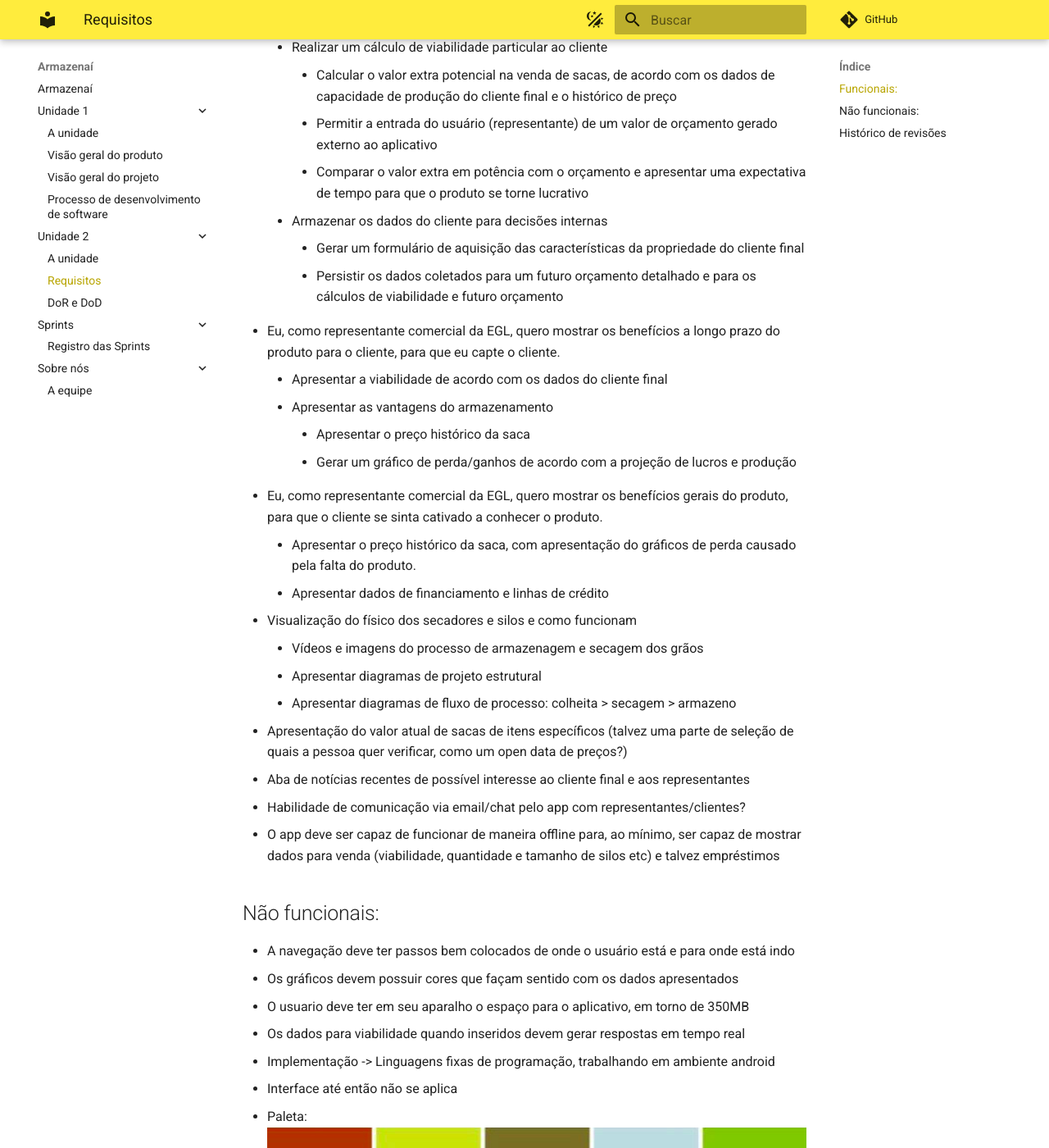
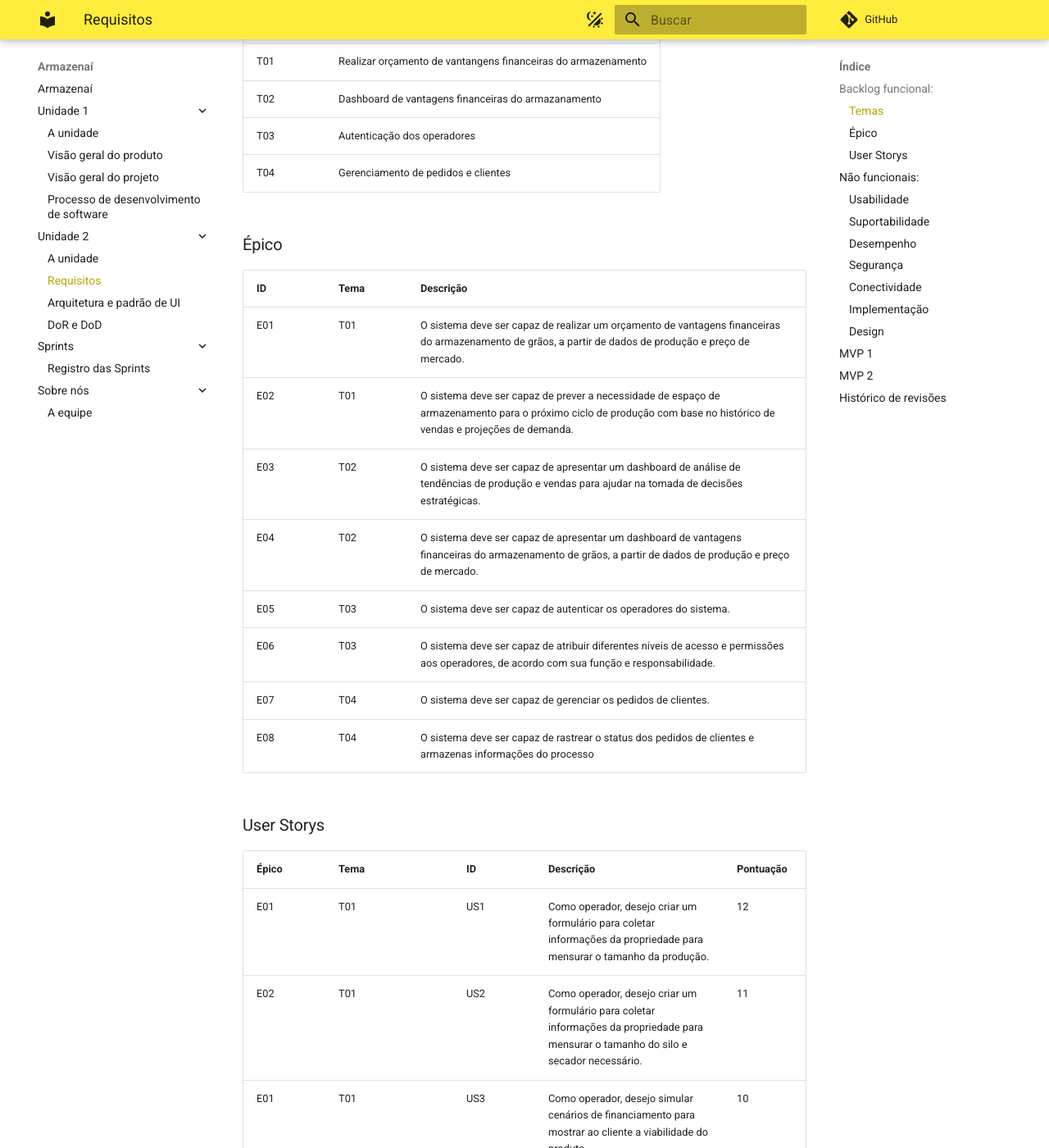
Before and after one commit to mdsreq-fga-unb/2023.1-Armazenai, an MkDocs documentation site: the page built from docs/Unidade 2/requisitos.md, in a window 1280 px wide and 1400 px high, scrolled down 270 px. Shown: the whole window at 82% size. Built offline with MkDocs 1.6.1 and Material for MkDocs 9.7.7, drawn with Linux system fonts in a browser that asks for light colours; comment, search, counter and statistics services are not loaded; some of the changed text lies outside the part shown.

Commit message:
docs: update requisitos and create arquitetura

```diff
--- a/docs/Unidade 2/requisitos.md
+++ b/docs/Unidade 2/requisitos.md
@@ -1,54 +1,115 @@
-# Requisitos
+# Backlog do produto
 
-## Funcionais:
-- Eu, como representante comercial da EGL, quero fazer o mensuramento rápido do tamanho do silo necessário para o armazenamento de grãos (captando as variáveis no processo), para que o cliente veja rapidamente - a viabilidade de um financiamento
-    - Realizar um cálculo de viabilidade particular ao cliente
-        - Calcular o valor extra potencial na venda de sacas, de acordo
-        com os dados de capacidade de produção do cliente final e o
-        histórico de preço
-        - Permitir a entrada do usuário (representante) de um valor de
-        orçamento gerado externo ao aplicativo
-        - Comparar o valor extra em potência com o orçamento e
-        apresentar uma expectativa de tempo para que o produto
-        se torne lucrativo
-    - Armazenar os dados do cliente para decisões internas
-        - Gerar um formulário de aquisição das características da
-        propriedade do cliente final
-        - Persistir os dados coletados para um futuro orçamento
-        detalhado e para os cálculos de viabilidade
-        e futuro orçamento
-- Eu, como representante comercial da EGL, quero mostrar os benefícios a longo prazo do produto para o cliente, para que eu capte o cliente.
-    - Apresentar a viabilidade de acordo com os dados do cliente final
-    - Apresentar as vantagens do armazenamento
-        - Apresentar o preço histórico da saca
-        - Gerar um gráfico de perda/ganhos de acordo com a projeção de lucros e produção
-- Eu, como representante comercial da EGL, quero mostrar os benefícios gerais do produto, para que o cliente se sinta cativado a conhecer o produto.
-    - Apresentar o preço histórico da saca, com apresentação
-    do gráficos de perda causado pela falta do produto.
-    - Apresentar dados de financiamento e linhas de crédito
-- Visualização do físico dos secadores e silos e como funcionam
-    - Vídeos e imagens do processo de armazenagem e secagem dos grãos
-    - Apresentar diagramas de projeto estrutural
-    - Apresentar diagramas de fluxo de processo:
-    colheita > secagem > armazeno
-- Apresentação do valor atual de sacas de itens específicos (talvez uma parte de seleção de quais a pessoa quer verificar, como um open data de preços?)
-- Aba de notícias recentes de possível interesse ao cliente final e aos representantes
-- Habilidade de comunicação via email/chat pelo app com representantes/clientes?
-- O app deve ser capaz de funcionar de maneira offline para, ao mínimo, ser capaz de mostrar dados para venda (viabilidade, quantidade e tamanho de silos etc) e talvez empréstimos
+## Backlog funcional:
+### Temas
+| ID | Tema |
+|---|---|
+| T01 | Realizar orçamento de vantangens financeiras do armazenamento |
+| T02 | Dashboard de vantagens financeiras do armazanamento |
+| T03 | Autenticação dos operadores |
+| T04 | Gerenciamento de pedidos e clientes |
 
+### Épico
+| ID | Tema | Descrição |
+|---|---|---|
+| E01 | T01 | O sistema deve ser capaz de realizar um orçamento de vantagens financeiras do armazenamento de grãos, a partir de dados de produção e preço de mercado. |
+| E02 | T01 | O sistema deve ser capaz de prever a necessidade de espaço de armazenamento para o próximo ciclo de produção com base no histórico de vendas e projeções de demanda. |
+| E03 | T02 | O sistema deve ser capaz de apresentar um dashboard de análise de tendências de produção e vendas para ajudar na tomada de decisões estratégicas.|
+| E04 | T02 | O sistema deve ser capaz de apresentar um dashboard de vantagens financeiras do armazenamento de grãos, a partir de dados de produção e preço de mercado. |
+| E05 | T03 | O sistema deve ser capaz de autenticar os operadores do sistema. |
+| E06 | T03 | O sistema deve ser capaz de atribuir diferentes níveis de acesso e permissões aos operadores, de acordo com sua função e responsabilidade.|
+| E07 | T04 | O sistema deve ser capaz de gerenciar os pedidos de clientes. |
+| E08 | T04 | 	O sistema deve ser capaz de rastrear o status dos pedidos de clientes e armazenas informações do processo |
+
+### User Storys
+| Épico | Tema | ID | Descrição | Pontuação |
+|---|---|---|---|---|
+| E01 | T01 | US1 | Como operador, desejo criar um formulário para coletar informações da propriedade para mensurar o tamanho da produção. | 12 |
+| E02 | T01 | US2 | Como operador, desejo criar um formulário para coletar informações da propriedade para mensurar o tamanho do silo e secador necessário. | 11 |
+| E01 | T01 | US3 | Como operador, desejo simular cenários de financiamento para mostrar ao cliente a viabilidade do produto | 10 |
+| E02 | T02 | US4 | Como operador, desejo inserir um orçamento externo para calcular a viabilidade e mostrar ao cliente. | 7 |
+| E03 | T02 | US5 | Como operador, desejo visualizar um gráfico que mostre o preço histórico da saca atualizado para mostrar ao cliente o valor negociado no passado | 12 |
+| E03 | T02 | US6 | Como operador, desejo visualizar um gráfico que mostre uma projeção de lucro para a próxima colheita baseada em anos anteriores para mostrar o ganho na aquisição do produto | 12 |
+| E03 | T02 | US7 | Como operador, desejo visualizar um gráfico com gráficos que mostrem o preço histórico da saca nos meses de colheita em comparação com os preços de colheita nos meses de baixa colheita para mostrar a diferença de valor entre as épocas | 10 |
+| E05 | T03 | US8 | Como operador, desejo poder logar no aplicativo para relacionar as informações ao meu perfil de usuário | 12 |
+| E05 | T03 | US9 | Como operador, desejo poder logar no aplicativo para garantir a segurança dos dados armazenados | 8 |
+| E05 | T03 | US10 | Como administrador, desejo visualizar informações de todos os usuários para ter uma visão geral da empresa | 8 |
+| E05 | T03 | US11 | Como administrador, desejo poder criar novos usuários para que novos operadores possam utilizar o sistema | 8 |
+| E05 | T03 | US12 | Como administrador, desejo poder editar os dados de um usuário para manter os dados atualizados | 8 |
+| E05 | T03 | US13 | Como administrador, desejo poder excluir um usuário para manter o sistema organizado | 8 |
+| E07 | T04 | US14 | Como operador, desejo criar um pedido para acompanhar as etapas em que está: orçamento, feedback, negociação, contratação ou execução | 10 |
+| E08 | T04 | US15 | Como operador, desejo poder visualizar o status de um pedido para saber em que etapa ele está | 11 |
+| E08 | T04 | US16 | Como operador, desejo realizar buscas de pedidos para facilitar a localização de orçamentos específicos. | 9 |
+| E04 | T04 | US17 | Como operador, desejo remover pedidos que não estão mais em andamento. | 8 |
+| E04 | T04 | US18 | Como operador, desejo editar pedidos já realizados para que os dados dos pedidos estejam sempre atualizados. | 9 |
+| E04 | T04 | US19 | Como operador, desejo poder visualizar os pedidos de um cliente específico para facilitar a localização de orçamentos específicos. | 8 |
+| US20 | Como operador, desejo poder adicionar comentários a cada etapa para uma futura avaliação do processo de venda. | 8 |
+| E04 | T04 | US21 | Como operador, desejo poder adicionar documentos a cada etapa do pedido para manter o histórico de cada etapa | 7 |
+| E04 | T04 | US22 | Como operador, desejo armazenar os dados do cliente para decisões internas. | 10 |
+| E07 | T04 | US23 | Como operador, desejo poder salvar o orçamento para futuras operações | 10 |
+| E08 | T04 | US24 | Como operador, desejo poder enviar o orçamento para o cliente | 7 |
+
+* A pontuação foi estabelecida com base na avaliação de prioridade junto ao PO, sendo que o valor de negócio tem peso 2, enquanto complexidade e viabilidade tem peso 1.
+
+**Legenda**
+
+- **Operador**: Representantes da EGL.
+- **Administrador**: Representantes da EGL com permissão de administrador ou superiores.
 ## Não funcionais:
-- A navegação deve ter passos bem colocados de onde o usuário está e para onde está indo
-- Os gráficos devem possuir cores que façam sentido com os dados apresentados
-- O usuario deve ter em seu aparalho o espaço para o aplicativo, em torno de 350MB
-- Os dados para viabilidade quando inseridos devem gerar respostas em tempo real
-- Implementação -> Linguagens fixas de programação, trabalhando em ambiente android
-- Interface até então não se aplica
-- Paleta:
+### Usabilidade
+- Utilização das cores da empresa EGL
+- Apresentar os dados relevantes em gráficos e dashboards
+- Apresentar botões de retorno a página inicial nas páginas seguintes, para orientação do usuário
+- Apresentar tela de retorno em caso de erro ou de espera muito longa
+- Visualização de gráficos e dashboards deve ser feito a partir de telas maiores (1280x720 16:9)
+### Suportabilidade
+- Suporte nos navegadores Chrome, Firefox e Safari
+### Desempenho
+- O site deve ter um tempo de carregamento de no máximo 3 segundos
+- A respota no cálculo de viabilidade deve ser em tempo real
+### Segurança
+- A aplicação deve ser capaz de armazenar dados de clientes e representantes de maneira segura
+- O sistema dedve cumprir a LGPD e disponibilizar informações sobre a coleta de dados
+### Conectividade
+- O usuário do sistema terá de estar conectado a internet para ter acesso a todas as funcionalidades do sistema
+### Implementação
+- O sistema deve ser implementado em React
+### Design
+- O Sistema deverá seguir a paleta de cores da empresa EGL:
 ![Cores a serem utilizadas no design do projeto](paleta-Armazenai.jpg)
+
+
+## MVP 1
+| US | Descrição |
+|---|---|
+| US1 | Como operador, desejo criar um formulário para coletar informações da propriedade para mensurar o tamanho da produção. |
+| US2 | Como operador, desejo criar um formulário para coletar informações da propriedade para mensurar o tamanho do silo e secador necessário. |
+| US3 | Como operador, desejo simular cenários de financiamento para mostrar ao cliente a viabilidade do produto |
+| US5 | Como operador, desejo visualizar um gráfico que mostre o preço histórico da saca atualizado para mostrar ao cliente o valor negociado no passado |
+| US6 | Como operador, desejo visualizar um gráfico que mostre uma projeção de lucro para a próxima colheita baseada em anos anteriores para mostrar o ganho na aquisição do produto |
+| US7 | Como operador, desejo visualizar um gráfico com gráficos que mostrem o preço histórico da saca nos meses de colheita em comparação com os preços de colheita nos meses de baixa colheita para mostrar a diferença de valor entre as épocas |
+| US22 | Como operador, desejo armazenar os dados do cliente para decisões internas. |
+
+## MVP 2
+| US | Descrição |
+|---|---|
+| US8 | Como operador, desejo poder logar no aplicativo para relacionar as informações ao meu perfil de usuário |
+| US10 | Como administrador, desejo visualizar informações de todos os usuários para ter uma visão geral da empresa |
+| US11 | Como administrador, desejo poder criar novos usuários para que novos operadores possam utilizar o sistema |
+| US12 | Como administrador, desejo poder editar os dados de um usuário para manter os dados atualizados |
+| US13 | Como administrador, desejo poder excluir um usuário para manter o sistema organizado |
+| US14 | Como operador, desejo criar um pedido para acompanhar as etapas em que está: orçamento, feedback, negociação, contratação ou execução |
+| US15 | Como operador, desejo poder visualizar o status de um pedido para saber em que etapa ele está |
+| US17 | Como operador, desejo remover pedidos que não estão mais em andamento. |
+| US18 | Como operador, desejo editar pedidos já realizados para que os dados dos pedidos estejam sempre atualizados. |
+| US19 | Como operador, desejo poder visualizar os pedidos de um cliente específico para facilitar a localização de orçamentos específicos. |
+| US23 | Como operador, desejo poder salvar o orçamento para futuras operações |
+
 
 ## Histórico de revisões
 
 | Data | Versão | Descrição | Autor |
 |---|---|---|---|
 | 27/04/2023 | 0.1 | Criação do documento | Kaio Melo, Lucas Pereira, Lucas Meirelles, Lara Giuliana |
-| 02/05/2023 | 0.1 | Adição de paleta de cores | Lara Giuliana |
+| 02/05/2023 | 0.2       | Adição de paleta de cores | Lara Giuliana |
+| 15/05/2023 | 0.3 | Refinamento do backlog e definição de US's | Kaio Melo |
--- a/mkdocs.yml
+++ b/mkdocs.yml
@@ -43,6 +43,7 @@ nav :
   - Unidade 2:
     - A unidade: 'Unidade 2/index-unidade2.md'
     - Requisitos: 'Unidade 2/requisitos.md'
+    - Arquitetura e padrão de UI: 'Unidade 2/arquitetura.md'
     - DoR e DoD: 'Unidade 2/dor&dod.md'
   - Sprints:
     - Registro das Sprints: 'Sprints/registro-sprints.md'
```
Also changed, not shown: docs/Unidade 2/arquitetura.md (added, +72 -0 lines), docs/Unidade 2/prototipos.PNG (added).
